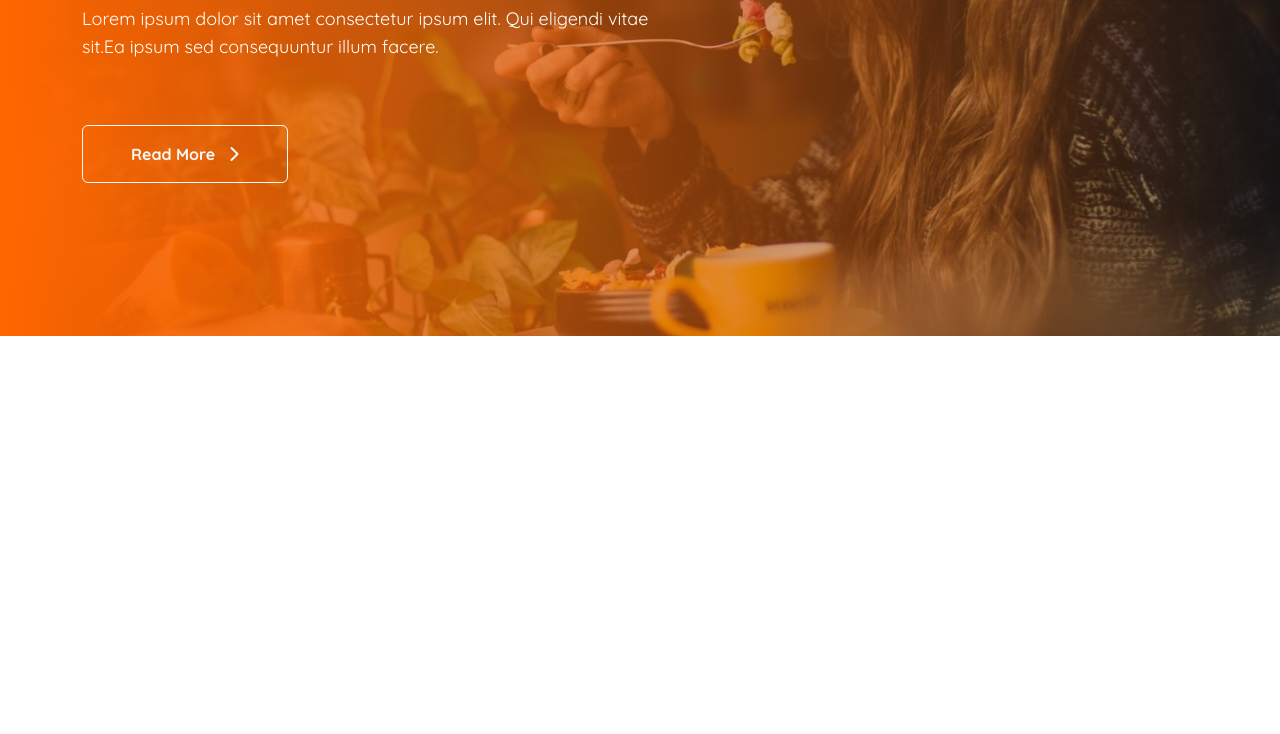
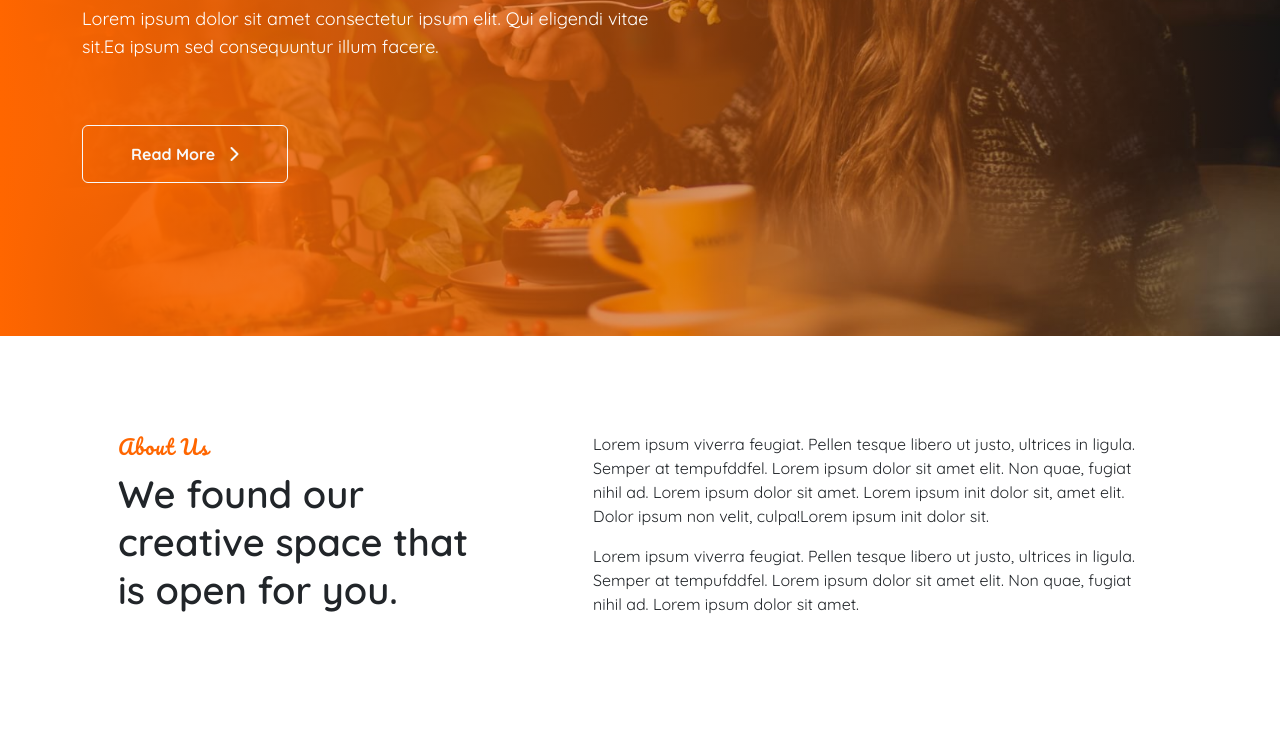
Before and after one commit to ManhDev24/BC66_CAPSTONE-origin, a plain HTML site: page index.html in a window 1280 px wide. Shown: the part 364-1098 px from the top of the page. Before the commit the page ends 800 px from the top, so only its background shows below. Drawn offline with nearby package versions, Linux system fonts and the light colour scheme.

Commit message:
finish dinner-content

```diff
--- a/index.css
+++ b/index.css
@@ -95,3 +95,21 @@
 .banner_button:hover{
     color: #ff6600;
 }
+
+/* Start dinner content */
+
+
+.title-subhny {
+    font-size: 20px;
+    font-weight: 400;
+    line-height: 30px;
+    letter-spacing: 1px;
+    color: #ff6600 ;
+    display: block;
+    font-family: 'Pacifico', cursive;
+}
+.title-w3l {
+    font-size: 38px;
+    line-height: 48px;
+    font-weight: 600;
+}
--- a/index.html
+++ b/index.html
@@ -28,6 +28,12 @@
     <link rel="preconnect" href="https://fonts.gstatic.com" crossorigin />
     <link
       href="https://fonts.googleapis.com/css2?family=Quicksand:wght@300..700&display=swap"
+      rel="stylesheet"
+    />
+    <link rel="preconnect" href="https://fonts.googleapis.com" />
+    <link rel="preconnect" href="https://fonts.gstatic.com" crossorigin />
+    <link
+      href="https://fonts.googleapis.com/css2?family=Pacifico&display=swap"
       rel="stylesheet"
     />
     <!-- my css-->
@@ -81,7 +87,7 @@
       </div>
     </header>
     <section class="dinner-banner">
-      <div class="row banner-row">
+      <div class="row banner-row mx-0">
         <div class="banner_content">
           <div class="container">
             <div class="banner_info">
@@ -92,16 +98,46 @@
                 Lorem ipsum dolor sit amet consectetur ipsum elit. Qui eligendi
                 vitae sit.Ea ipsum sed consequuntur illum facere.
               </p>
-              <button class="btn btn-outline-light mt-sm-5 mt-4 mr-2 banner_button px-5 py-3 fw-bolder " href="#url">
+              <button
+                class="btn btn-outline-light mt-sm-5 mt-4 mr-2 banner_button px-5 py-3 fw-bolder"
+                href="#url"
+              >
                 Read More &nbsp;
-                <span class="fa fa-chevron-right" aria-hidden="true"></span
-              ></button>
+                <span class="fa fa-chevron-right" aria-hidden="true"></span>
+              </button>
             </div>
           </div>
         </div>
       </div>
     </section>
-    <section class="dinner-content"></section>
+    <section class="dinner-content py-md-5">
+      <div class="container py-md-5 text-start">
+        <div class="row">
+          <div class="col-lg-5 content-1-left px-5">
+            <div class="header-title">
+              <h6 class="title-subhny ">About Us</h6>
+              <h3 class="title-w3l mb-4">
+                We found our creative space that is open for you.
+              </h3>
+            </div>
+          </div>
+          <div class="col-lg-7 content-1-right pl-lg-5 mt-lg-0 mt-3 text-start px-5">
+            <p class="">
+              Lorem ipsum viverra feugiat. Pellen tesque libero ut justo,
+              ultrices in ligula. Semper at tempufddfel. Lorem ipsum dolor sit
+              amet elit. Non quae, fugiat nihil ad. Lorem ipsum dolor sit amet.
+              Lorem ipsum init dolor sit, amet elit. Dolor ipsum non velit,
+              culpa!Lorem ipsum init dolor sit.
+            </p>
+            <p class="mt-3">
+              Lorem ipsum viverra feugiat. Pellen tesque libero ut justo,
+              ultrices in ligula. Semper at tempufddfel. Lorem ipsum dolor sit
+              amet elit. Non quae, fugiat nihil ad. Lorem ipsum dolor sit amet.
+            </p>
+          </div>
+        </div>
+      </div>
+    </section>
     <section class="food-description"></section>
     <section class="dinner-category"></section>
     <section class="homepage-service"></section>
```
